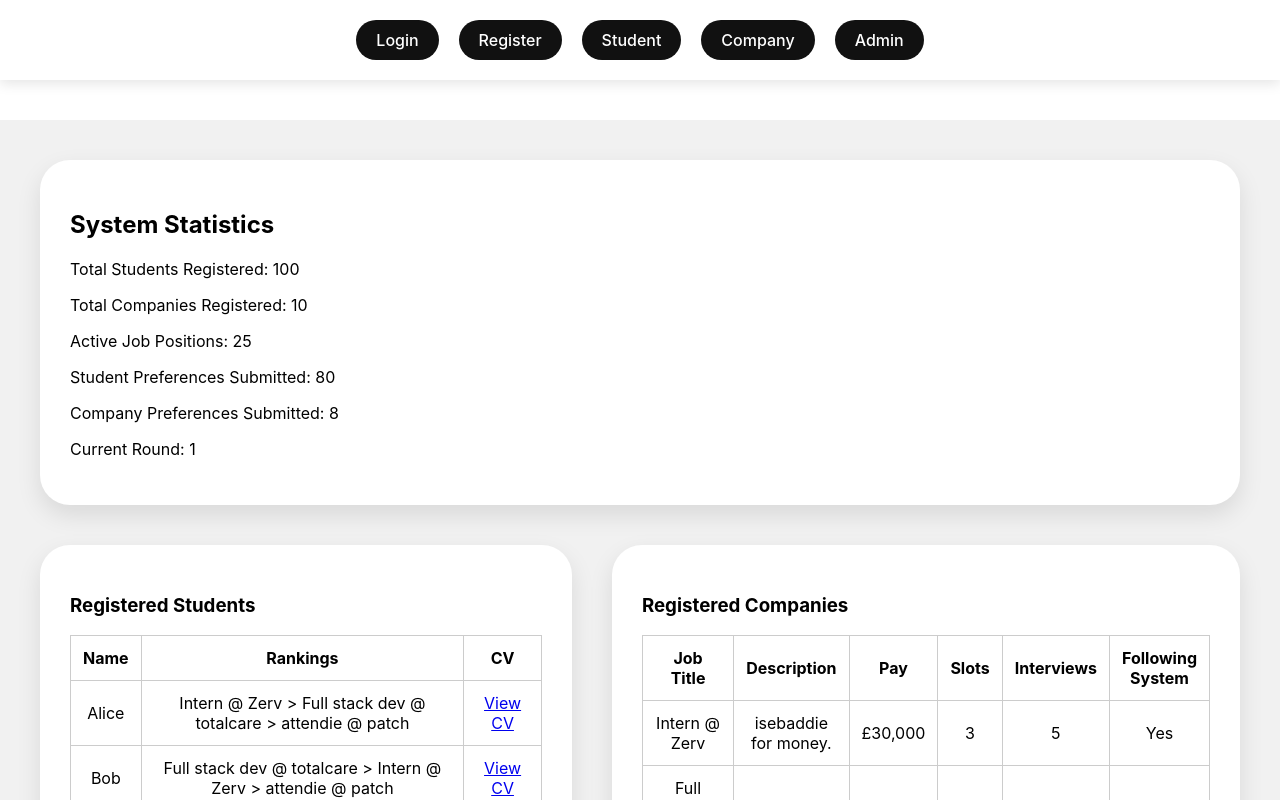
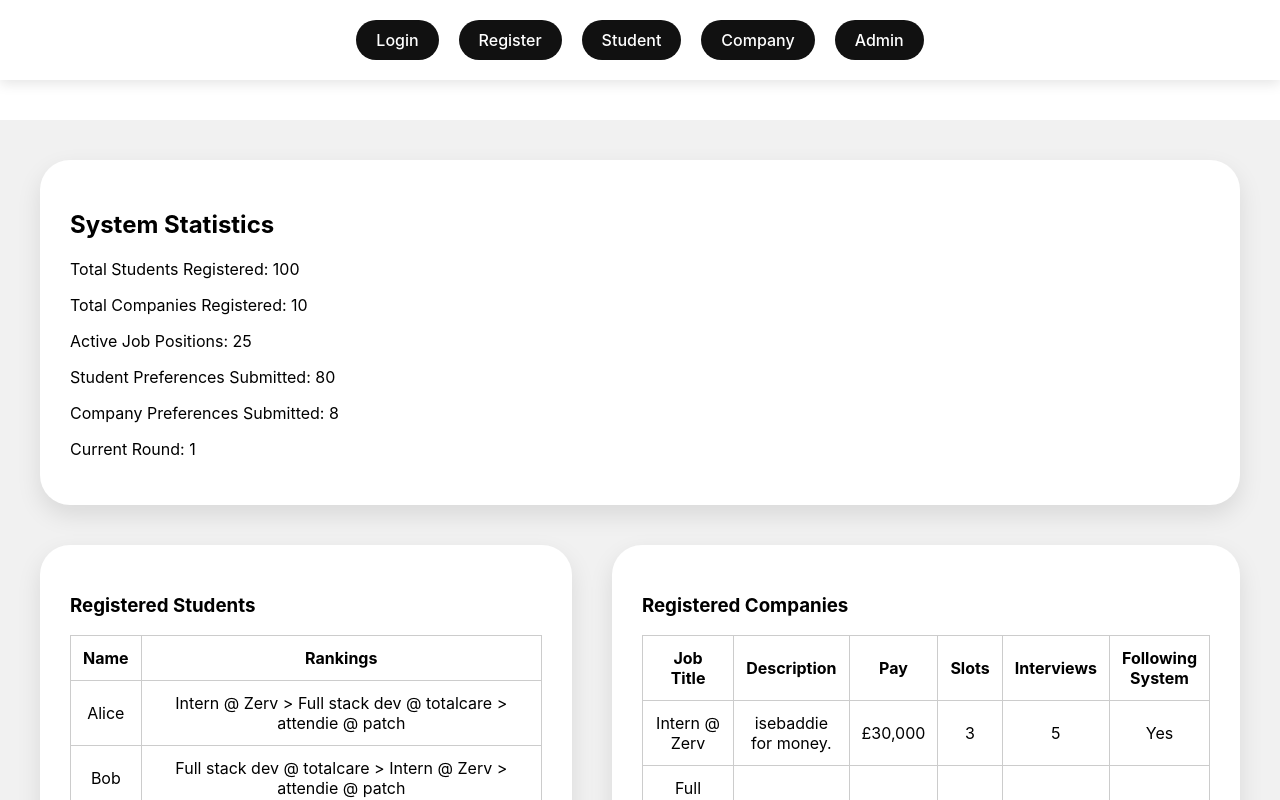
Before and after one commit to rosie-mc/ResidencyAllocationSystem, a React (Create React App) app: page /admin/dashboard in a window 1280 px wide. Shown: the top 800 px of the page. Built offline with nearby package versions, Linux system fonts and the light colour scheme.

Commit message:
admin dashboard updated to remove cv view option

```diff
--- a/src/components/admin/AdminDashboard.js
+++ b/src/components/admin/AdminDashboard.js
@@ -54,7 +54,7 @@ function AdminDashboard() {
               <tr>
                 <th>Name</th>
                 <th>Rankings</th>
-                <th>CV</th>
+                {/* <th>CV</th> */}
               </tr>
             </thead>
             <tbody>
@@ -62,7 +62,7 @@ function AdminDashboard() {
                 <tr key={idx}>
                   <td>{student.name}</td>
                   <td>{student.rankings}</td>
-                  <td><a href={`path_to_cvs/${student.cv}`} target="_blank" rel="noreferrer">View CV</a></td>
+                  {/* <td><a href={`path_to_cvs/${student.cv}`} target="_blank" rel="noreferrer">View CV</a></td> */}
                 </tr>
               ))}
             </tbody>
```
